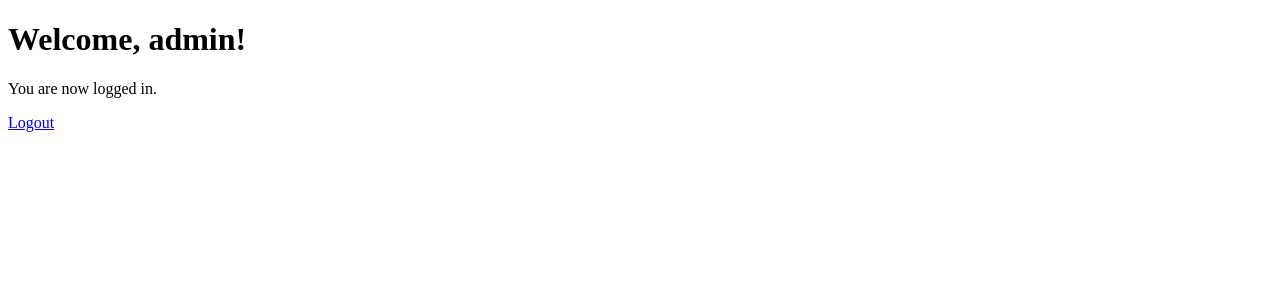
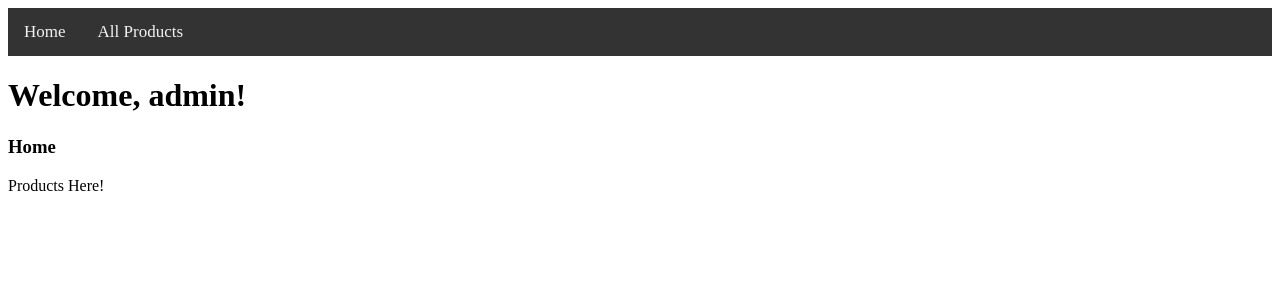
Before and after one commit to BryanTYTan/content-access-system, a Flask app: template Flask_app/templates/product_list.html in a window 1280 px wide. Shown: the top 300 px of the page. Run offline with Flask 3, Linux system fonts and the light colour scheme; the template is opened without the code that fills it, so the values that code supplies are empty; a user stored in the database is signed in.

Commit message:
Point products to new page.

```diff
--- a/Flask_app/routes/main.py
+++ b/Flask_app/routes/main.py
@@ -11,4 +11,4 @@ def home():
 @main.route('/allProds')
 @login_required
 def all_products():
-    return render_template('index.html', msg='All products')
+    return render_template('product_list.html', msg='All products')
--- a/Flask_app/templates/product_list.html
+++ b/Flask_app/templates/product_list.html
@@ -1,24 +1,8 @@
-<!DOCTYPE html>
-<html lang="en">
+{% extends 'base.html' %}
 
-<head>
-    <meta charset="UTF-8">
-    <meta name="viewport" content="width=device-width, initial-scale=1.0">
-    <link rel="stylesheet" type="text/css" href="{{ url_for('static',filename='styles/mainpage.css') }}">
-    <title>Product List</title>
-</head>
-
-<body>
-
-    <div class="header">
-        <h1 class="word">Welcome, {{ session.username }}!</h1>
-    </div>
-
-    <div class="border">
-        <p class="word">You are now logged in.</p>
-        <a class="btn" href="{{ url_for('logout') }}">Logout</a>
-    </div>
-
-</body>
-
-</html>
+{% block content %}
+<h1 class="word">Welcome, {{ session.username }}!</h1>
+<h3>{% block title %}Home{% endblock %}</h3>
+<p>Products Here!</p>
+<p>{{ msg }}</p>
+{% endblock %}
```
